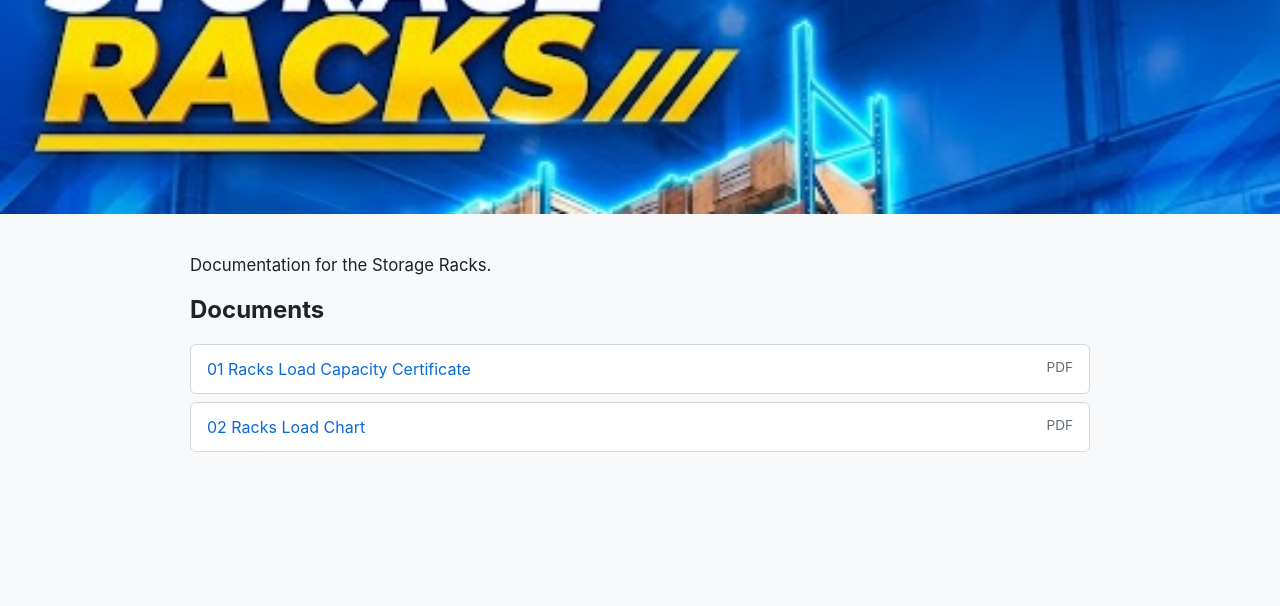
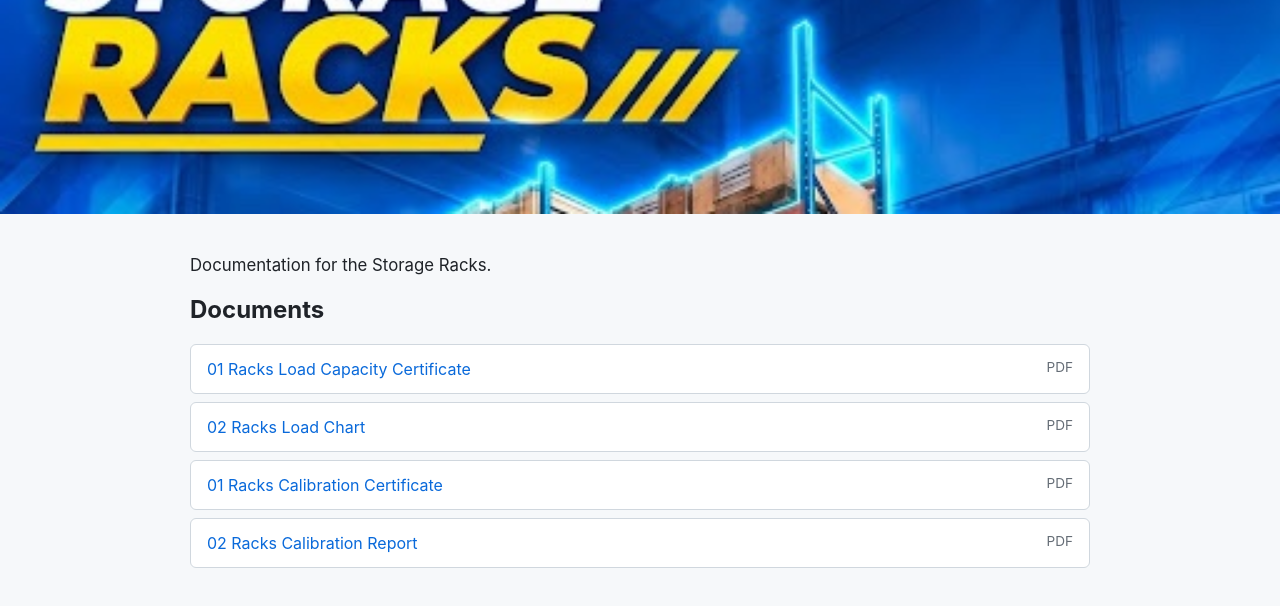
Before and after one commit to sasosabudhabi/Racks, a plain HTML site: page index.html in a window 1280 px wide. Shown: the part 106-712 px from the top of the page. Drawn offline with Linux system fonts and the light colour scheme.

Commit message:
Update index.html

```diff
--- a/index.html
+++ b/index.html
@@ -27,7 +27,9 @@
     <ul class="files">
       <li><a href="Racks_Load_Capacity_Certificate.pdf">01 Racks Load Capacity Certificate <span class="type">PDF</span></a></li>
       <li><a href="Racks_Load_Chart.pdf">02 Racks Load Chart <span class="type">PDF</span></a></li>
-   </ul>
+      <li><a href="Racks_Calibration_Certificate.pdf">01 Racks Calibration Certificate <span class="type">PDF</span></a></li>
+      <li><a href="Racks_Calibration_Report.pdf">02 Racks Calibration Report <span class="type">PDF</span></a></li>
+  </ul>
   </main>
 </body>
 </html>
```
